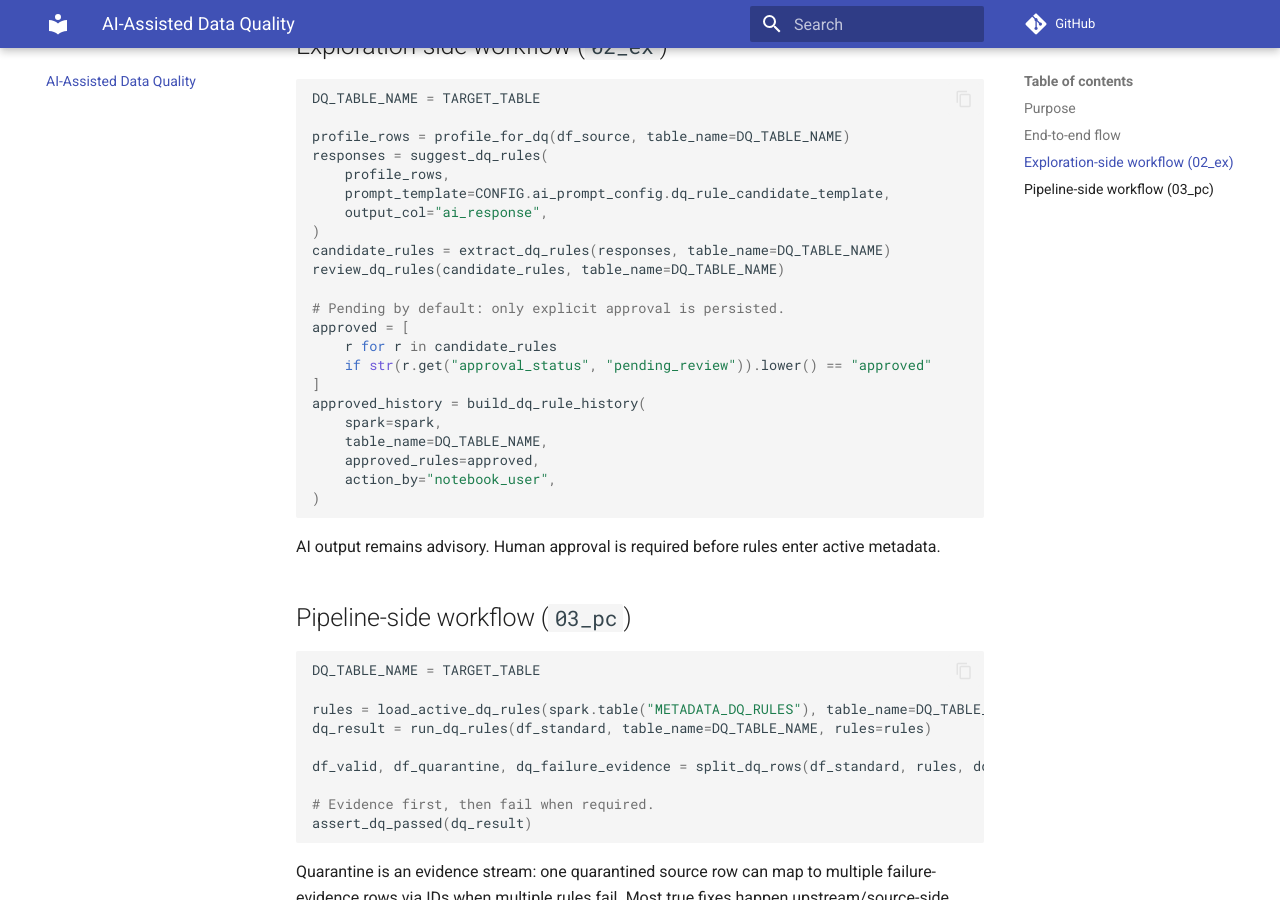
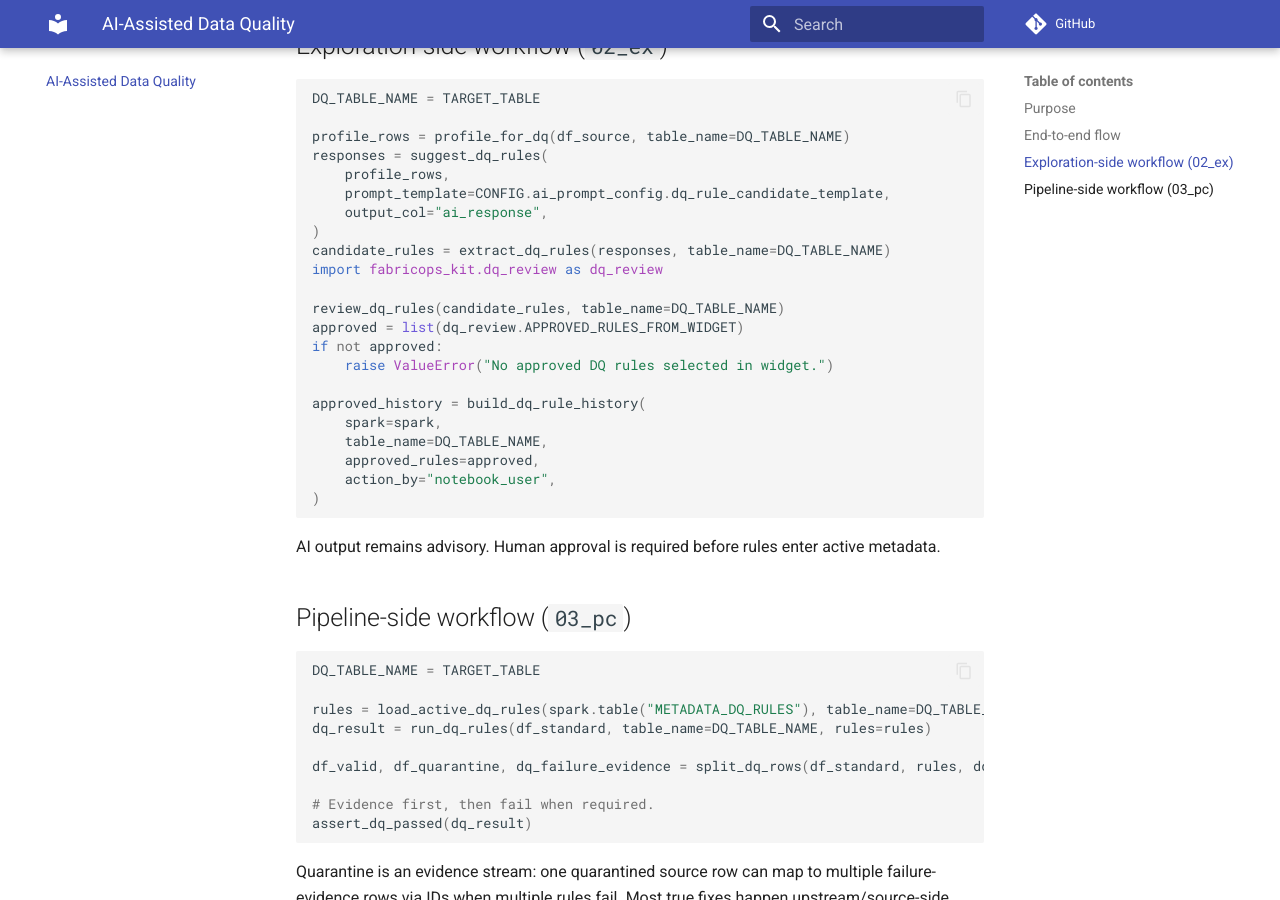
Before and after one commit to Voycepeh/fabric-data-product-framework, an MkDocs documentation site: the page built from docs/data-quality-rules-system.md, in a window 1280 px wide and 900 px high, scrolled down 983 px. Built offline with MkDocs 1.6.1 and Material for MkDocs 9.7.7, drawn with Linux system fonts in a browser that asks for light colours; comment, search, counter and statistics services are not loaded.

Commit message:
Fix widget approval runtime path in 02_ex and docs

```diff
--- a/docs/data-quality-rules-system.md
+++ b/docs/data-quality-rules-system.md
@@ -30,13 +30,13 @@ responses = suggest_dq_rules(
     output_col="ai_response",
 )
 candidate_rules = extract_dq_rules(responses, table_name=DQ_TABLE_NAME)
+import fabricops_kit.dq_review as dq_review
+
 review_dq_rules(candidate_rules, table_name=DQ_TABLE_NAME)
+approved = list(dq_review.APPROVED_RULES_FROM_WIDGET)
+if not approved:
+    raise ValueError("No approved DQ rules selected in widget.")
 
-# Pending by default: only explicit approval is persisted.
-approved = [
-    r for r in candidate_rules
-    if str(r.get("approval_status", "pending_review")).lower() == "approved"
-]
 approved_history = build_dq_rule_history(
     spark=spark,
     table_name=DQ_TABLE_NAME,
```
Also changed, not shown: 2 other files.
